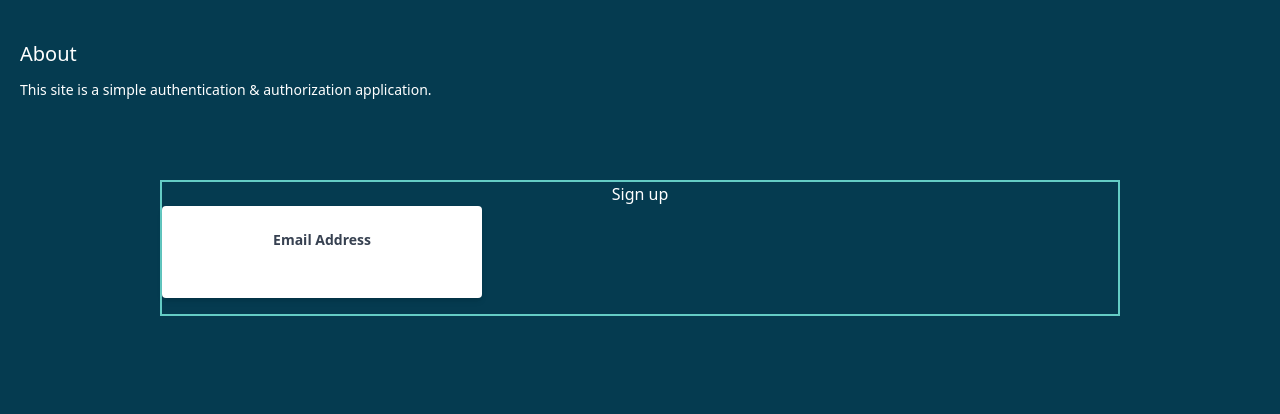
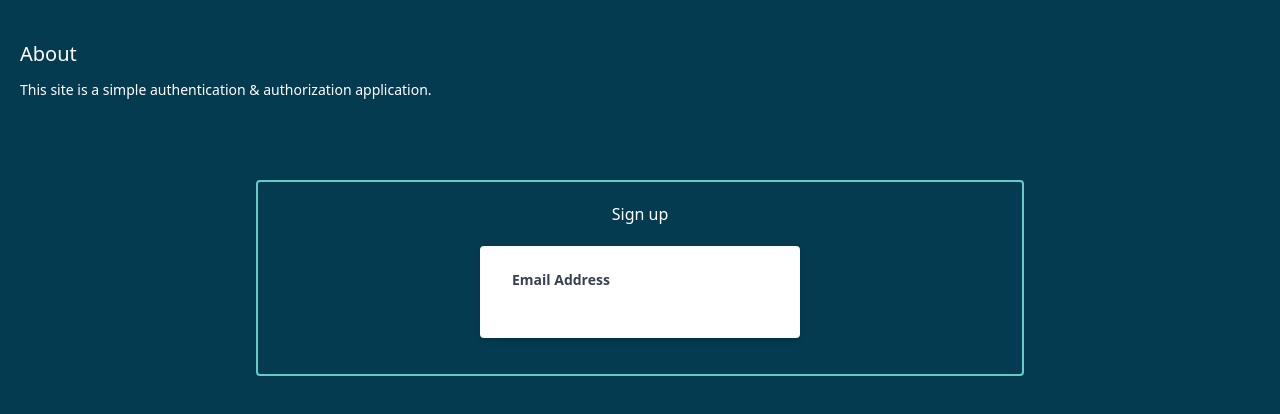
Before and after one commit to 999-juiceWRLD/registry_page, a React (Vite) app in the folder client/: page / in a window 1280 px wide. Shown: the top 414 px of the page. Built offline with nearby package versions, Linux system fonts and the light colour scheme.

Commit message:
center content

```diff
--- a/client/src/components/Card.component.tsx
+++ b/client/src/components/Card.component.tsx
@@ -2,9 +2,11 @@ import { Form } from "./Form.component";
 
 export const Card: React.FunctionComponent = () => {
     return (
-        <div className="my-10 mx-auto w-[75%] text-center border-2 border-[#64CCC5]">
-            <h4>Sign up</h4>
-            <Form />
+        <div className="my-10 mx-auto w-[60%] border-2 rounded border-[#64CCC5]">
+            <div className="flex flex-col content-center items-center gap-y-5 my-5">
+                <h4>Sign up</h4>
+                <Form />
+            </div>
         </div>
     );
 }
```
